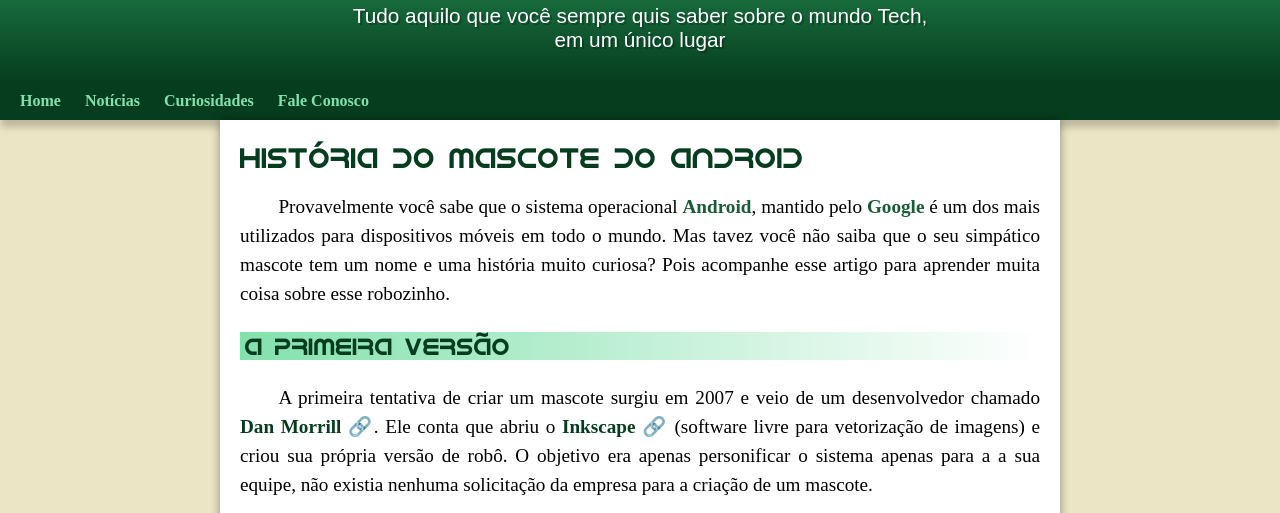
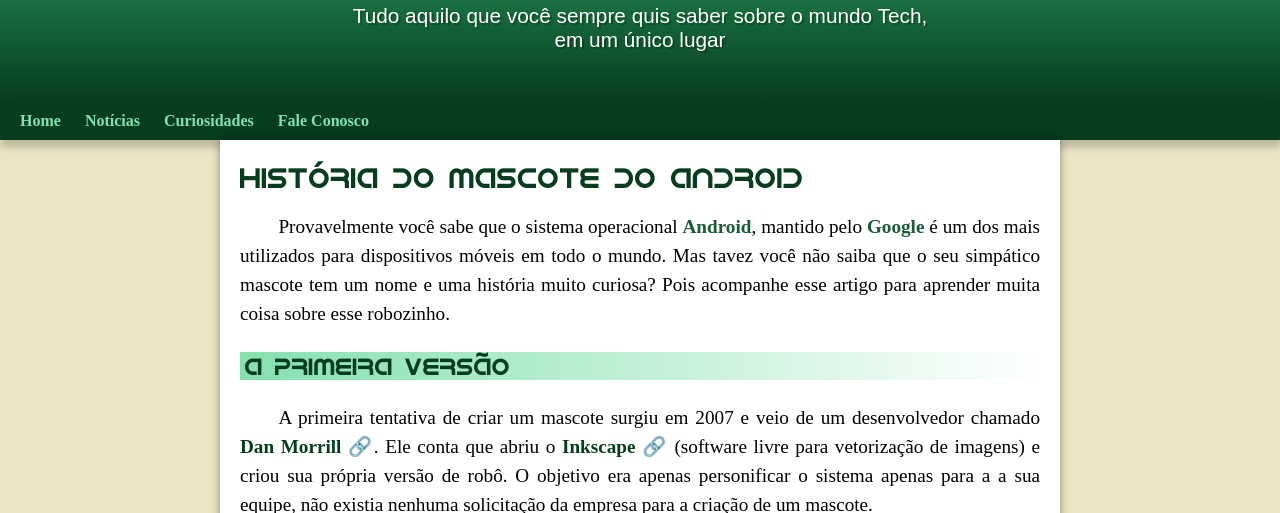
Before and after one commit to Gustavo-Marcondes-Ferreira/projeto-android, a plain HTML site: page index.html in a window 1280 px wide. Shown: the part 113-626 px from the top of the page. Drawn offline with Linux system fonts and the light colour scheme.

Commit message:
1.3 correção do menu

```diff
--- a/estilo/style.css
+++ b/estilo/style.css
@@ -55,7 +55,7 @@ header > h1 {
     color: var(--cor6);
     font-family: var(--font-destaque);
     font-weight: normal;
-    padding-bottom: 20px;
+    margin-bottom: 20px;
     font-size: 3em;
     text-shadow: 2px 2px 0px rgba(0, 0, 0, 0.24);
 }
@@ -66,8 +66,8 @@ header > p {
     color: var(--cor6);
     max-width: 600px;
     padding: 0px 10px;
-    margin: 0px auto;
-    padding-bottom: 30px;
+    margin: auto;
+    padding-bottom: 50px;
     text-shadow: 2px 2px 0px rgba(0, 0, 0, 0.24);
 }
 
```
